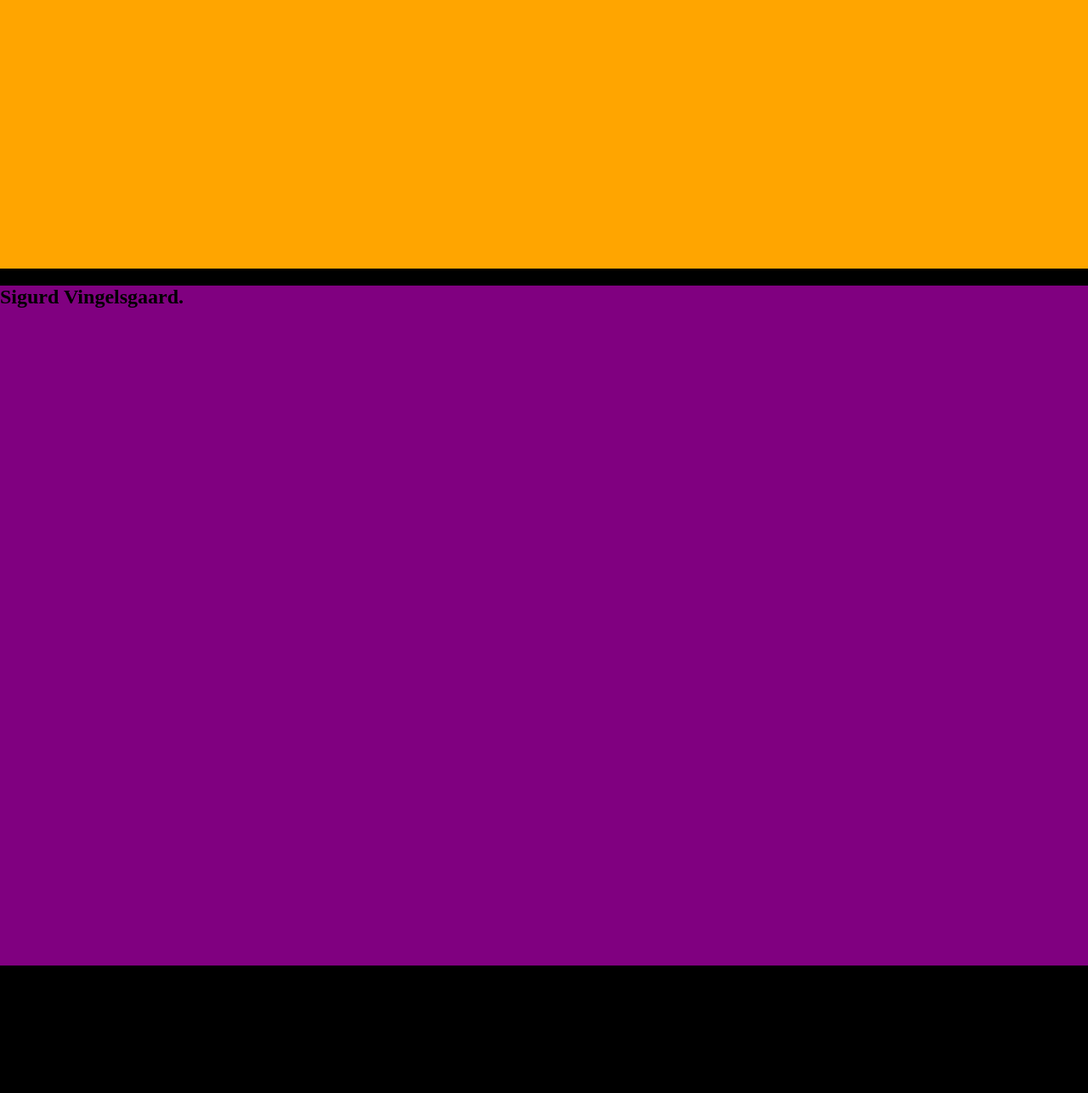
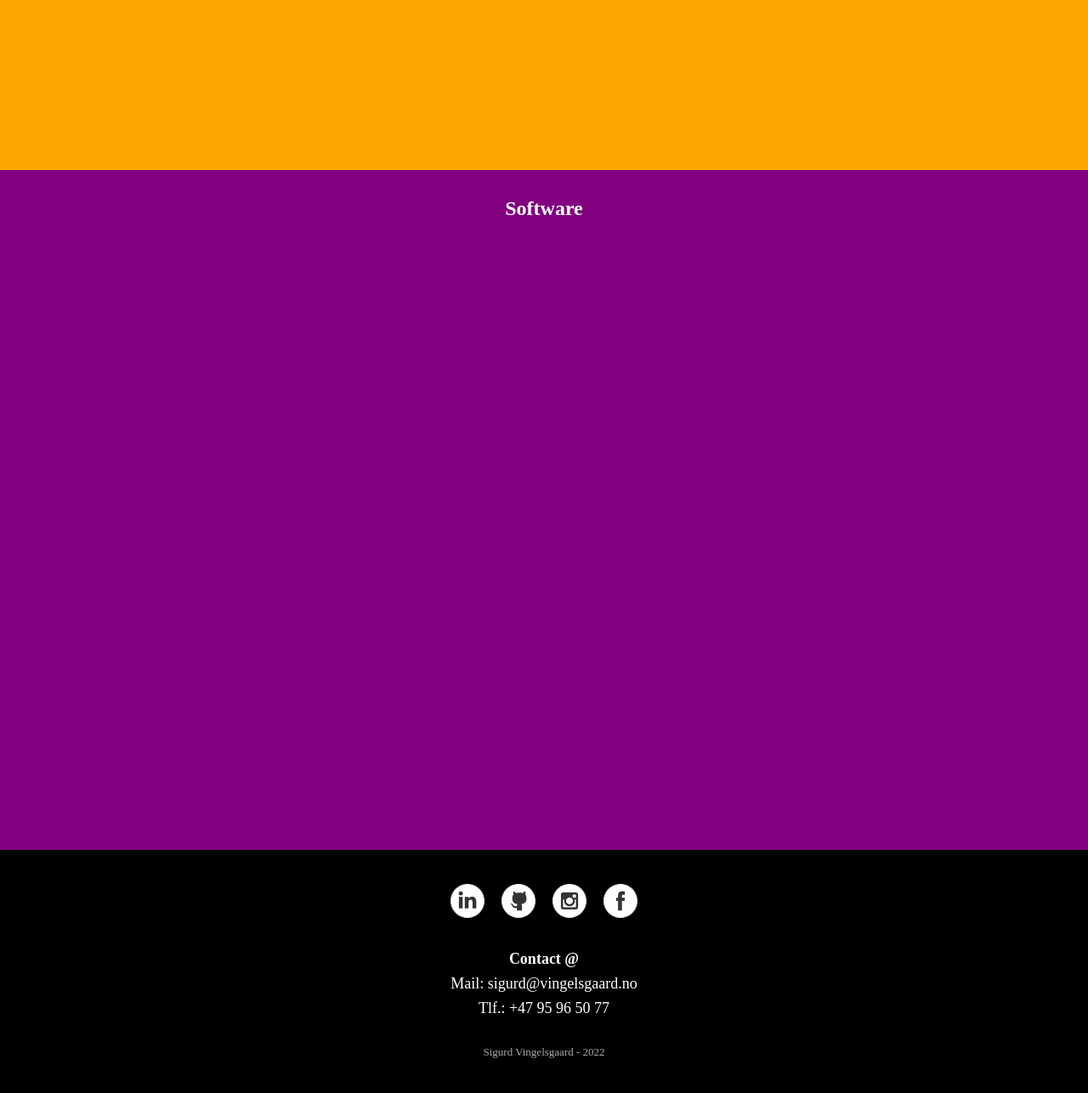
Before and after one commit to SVingelsgaard/sigurdvingelsgaard_com, a Django app: page / in a window 1280 px wide. Shown: the part 3000-4286 px from the top of the page at 85% size. Before the commit the page ends 4136 px from the top, so only its background shows below. Run offline with Django 4.2, Linux system fonts and the light colour scheme; some web fonts are replaced.

Commit message:
shees crazy

```diff
--- a/home/static/home/css/main.css
+++ b/home/static/home/css/main.css
@@ -69,21 +89,34 @@
 
 .hero {
   background-image: url("../images/background.jpg");
+  background-size: contain;
   z-index: -1;
 }
-.hero .textBox {
+.hero .heroTextBox {
   margin: 0;
   position: absolute;
   top: 40%;
   left: min(5em, 10%);
 }
-.hero .textBox h2 {
+.hero .heroTextBox h2 {
   color: white;
 }
 
 .fwh {
   height: 100vh;
   box-sizing: border-box;
+}
+
+.textBox {
+  position: relative;
+  margin: 0;
+  top: 2em;
+  width: 100%;
+  text-align: center;
+}
+.textBox h2 {
+  margin: 0;
+  color: white;
 }
 
 .projects {
@@ -102,6 +135,59 @@
   background-color: purple;
 }
 
+.footer-basic {
+  padding: 40px 0;
+  background-color: var(--mainColor);
+  color: white;
+}
+
+.footer-basic ul {
+  padding: 0;
+  list-style: none;
+  text-align: center;
+  font-size: 18px;
+  line-height: 1.6;
+  margin-bottom: 0;
+}
+
+.footer-basic li {
+  padding: 0 10px;
+}
+
+.footer-basic ul a {
+  color: inherit;
+  text-decoration: none;
+  opacity: 0.8;
+}
+
+.footer-basic ul a:hover {
+  opacity: 1;
+}
+
+.footer-basic .social {
+  text-align: center;
+  padding-bottom: 10px;
+}
+
+.footer-basic .social > a {
+  font-size: 24px;
+  width: 40px;
+  display: inline-block;
+  margin: 0 8px;
+}
+
+.footer-basic .social > a:hover {
+  opacity: 0.7;
+}
+
+.footer-basic .copyright {
+  margin-top: 30px;
+  text-align: center;
+  font-size: 13px;
+  color: #aaa;
+  margin-bottom: 0;
+}
+
 @media (max-width: 48em) {
   .primary-navigation {
     gap: 2em;
--- a/home/static/home/css/main.scss
+++ b/home/static/home/css/main.scss
@@ -95,6 +114,19 @@
     height: 100vh;
     box-sizing: border-box;
 }
+.textBox{
+    position: relative;
+    margin: 0;
+    top: 2em;
+    width: 100%;
+    text-align: center;
+    h2{
+        margin: 0;
+        color: white;
+    }
+
+}
+
 .projects{
     background: red;
 }
@@ -107,6 +139,61 @@
 .software{
     background-color: purple;
 }
+
+
+.footer-basic {
+    padding:40px 0;
+    background-color: var(--mainColor);
+    color:white;
+  }
+
+    .footer-basic ul {
+        padding:0;
+        list-style:none;
+        text-align:center;
+        font-size:18px;
+        line-height:1.6;
+        margin-bottom:0;
+  }
+
+    .footer-basic li {
+        padding:0 10px;
+    }
+
+    .footer-basic ul a {
+        color:inherit;
+        text-decoration:none;
+        opacity:0.8;
+    }
+
+    .footer-basic ul a:hover {
+        opacity:1;
+    }
+
+    .footer-basic .social {
+        text-align:center;
+        padding-bottom:10px;
+    }
+
+    .footer-basic .social > a {
+        font-size:24px;
+        width:40px;
+        display:inline-block;
+        margin:0 8px;
+    }
+
+    .footer-basic .social > a:hover {
+        opacity:.7;
+    }
+
+    .footer-basic .copyright {
+        margin-top:30px;
+        text-align:center;
+        font-size:13px;
+        color:#aaa;
+        margin-bottom:0;
+    }
+
 
 @media (max-width: 48em) {
 
--- a/home/templates/home.html
+++ b/home/templates/home.html
@@ -15,6 +15,7 @@
     </head>
 
     <body>
+        <div class="loader"></div>
         <header class="navbar flex">
             <div class="logo-parent">
                 <a href="" class="logo">SIGURD</a>
@@ -34,38 +35,62 @@
             </nav>
         </header>
         <section class="hero fwh">
-            <div class="textBox">
+            <div class="heroTextBox">
                 <h2 class="text">Sigurd Vingelsgaard.</h2>
             </div>
         </section>
 
         <section class="projects fwh">
             <div class="textBox">
-                <h2 class="text">Sigurd Vingelsgaard.</h2>
+                <h2 class="text">Projects</h2>
             </div>
         </section>
 
         <section class="electrical fwh">
             <div class="textBox">
-                <h2 class="text">Sigurd Vingelsgaard.</h2>
+                <h2 class="text">Electrical</h2>
             </div>
         </section>
 
         <section class="mechanical fwh">
             <div class="textBox">
-                <h2 class="text">Sigurd Vingelsgaard.</h2>
+                <h2 class="text">Mechanical</h2>
             </div>
         </section>
 
         <section class="software fwh">
             <div class="textBox">
-                <h2 class="text">Sigurd Vingelsgaard.</h2>
+                <h2 class="text">Software</h2>
             </div>
         </section>
+        <div class="footer-basic">
+            <footer>
+                <div class="social">
+                    <a href="https://www.linkedin.com/in/sigurdvingelsgaard/" target="_blank" rel="noopener noreferrer"><img src='{%  static  'home/images/linkedin.svg'  %}'></a>
+                    <a href="https://github.com/SVingelsgaard" target="_blank" rel="noopener noreferrer"><img src='{%  static  'home/images/github.svg'  %}'></a>
+                    <a href="https://www.instagram.com/sigurdvingelsgaard/" target="_blank" rel="noopener noreferrer"><img src='{%  static  'home/images/instagram.svg'  %}'></a>
+                    <a href="https://www.facebook.com/sigurdvingelsgaard/" target="_blank" rel="noopener noreferrer"><img src='{%  static  'home/images/facebook.svg'  %}'></a>
+                </div>
+                <ul class="list-inline">
+                    <li class="list-inline-item"><b>Contact @</b></li>
+                    <li class="list-inline-item ">Mail: sigurd@vingelsgaard.no</li>
+                    <li class="list-inline-item">Tlf.: +47 95 96 50 77</li>
+                </ul>
+                <p class="copyright">Sigurd Vingelsgaard - 2022</p>
+            </footer>
+        </div>
     </body>
 </html>
 
 <script>
+    //loading site shit
+    const loader = document.querySelector(".loader");
+    var load = false;
+    var time = false;
+    window.addEventListener("load", () =>{
+        loader.classList.add("loaderHidden");
+    })
+
     const primaryNav = document.querySelector(".primary-navigation");
     const navToggle = document.querySelector(".mobile-nav-toggle");
     //const newNavToggle = document.querySelectorAll("body > header:not()");
```
Also changed, not shown: other parts of home/static/home/css/main.css (+22 -3 lines), other parts of home/static/home/css/main.scss (+23 -5 lines), home/static/home/images/background.jpg, home/static/home/images/facebook.svg (added), home/static/home/images/github.svg (added), home/static/home/images/github2.svg (added), home/static/home/images/instagram.svg (added), home/static/home/images/linkedin.svg (added), 1 other file.
